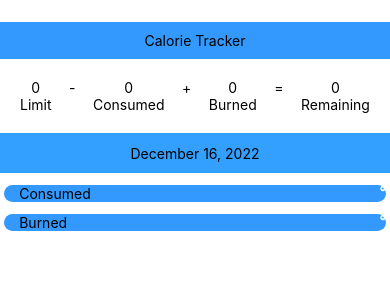
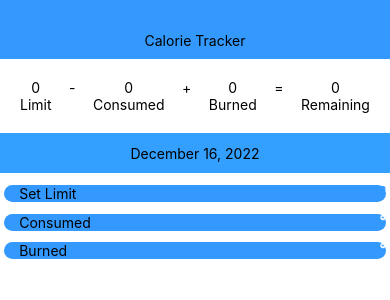
Before and after one commit to Theguyat2012/CalorieTracker, a React Native app: screen / in a window 390 px wide. Shown: the top 300 px of the page. Built offline with nearby package versions, Linux system fonts and the light colour scheme.

Commit message:
add set limit button

```diff
--- a/components/AddCaloriesButton.js
+++ b/components/AddCaloriesButton.js
@@ -9,7 +9,7 @@ const AddCaloriesButton = (props) => {
         <View style={styles.wrapper}>
             <TouchableOpacity onPress={props.open} style={styles.button}>
                 <Text style={styles.text}>{props.title}</Text>
-                <Entypo name="circle-with-plus" size='40%' color="#FFFFFF" />
+                <Entypo name="circle-with-plus" size={props.size} color={props.color} />
             </TouchableOpacity>
         </View>
     );
--- a/components/AppBar.js
+++ b/components/AppBar.js
@@ -1,10 +1,10 @@
-import { Platform, SafeAreaView, StatusBar, StyleSheet, View } from 'react-native';
+import { Platform, SafeAreaView, StatusBar, StyleSheet, Text, View } from 'react-native';
 
 
 const AppBar = () => {
     return (
         <View>
-            <StatusBar style={styles.statusBar} barStyle='dark-content'/>
+            <StatusBar style={styles.statusBar} />
             <View style={styles.appBar} />
         </View>
     );
@@ -22,6 +22,7 @@ const styles = StyleSheet.create ({
         height: statusBarHeight,
     },
     appBar: {
+        backgroundColor: '#3399FF',
         height: appBarHeight,
     }
 });
--- a/components/Calories.js
+++ b/components/Calories.js
@@ -1,13 +1,15 @@
 import React, { useState } from "react";
-import { View, StyleSheet } from 'react-native';
+import { View, StyleSheet, Text, TouchableOpacity } from 'react-native';
 
 import AddCaloriesButton from "./AddCaloriesButton";
 import AddCaloriesModal from "./AddCaloriesModal";
 import AddedCalories from "./AddedCalories";
+import SetLimitModal from "./SetLimitModal";
 
 
 const Calories = (props) => {
-    const [visible, setVisible] = useState(false);
+    const [visibleLimit, setVisibleLimt] = useState(false);
+    const [visibleAddCalories, setVisibleAddCalories] = useState(false);
     const [openType, setOpenType] = useState(false);
     const [type, setType] =  useState(null);
     const [items, setItems] = useState([
@@ -18,21 +20,26 @@ const Calories = (props) => {
     return (
         <>
             <View style={styles.calories}>
-                <AddCaloriesButton title='Consumed' open={() => {setVisible(true), setType('Consumed')}} />
+                <AddCaloriesButton title='Set Limit' size='40%' color='#3399FF' open={() => setVisibleLimt()} />
+                <AddCaloriesButton title='Consumed' size='40%' color='white' open={() => {setVisibleAddCalories(true), setType('Consumed')}} />
                 {renderCalories(props.added, 'Consumed')}
-                <AddCaloriesButton title='Burned' open={() => {setVisible(true), setType('Burned')}} />
+                <AddCaloriesButton title='Burned' size='40%' color='white' open={() => {setVisibleAddCalories(true), setType('Burned')}} />
                 {renderCalories(props.added, 'Burned')}
             </View>
             <AddCaloriesModal
-                visible={visible}
+                visible={visibleAddCalories}
                 openType={openType}
                 setOpenType={setOpenType}
                 type={type} setType={setType}
                 items={items}
                 setItems={setItems}
-                close={() => setVisible(false)}
+                close={() => setVisibleAddCalories(false)}
                 added={props.added}
                 setAdded={props.setAdded}
+            />
+            <SetLimitModal
+                visible={visibleLimit}
+                close={() => setVisibleLimt(false)}
             />
         </>
     );
--- /dev/null
+++ b/components/SetLimitModal.js
@@ -0,0 +1,39 @@
+import React from 'react';
+import { Modal, StyleSheet, Text, TextInput, TouchableOpacity, View } from 'react-native';
+import { AntDesign } from '@expo/vector-icons';
+
+
+const SetLimitModal = (props) => {
+
+    return (
+        <Modal animationType='slide' visible={props.visible} transparent={true}>
+            <View style={styles.modalWrapper}>
+                <View style={styles.modalView }>
+                    <View style={styles.headerWrapper}>
+                        <Text>Set Limit</Text>
+                        <TouchableOpacity onPress={() => props.close(true)}>
+                            <AntDesign name="closecircle" size={40} color="red" />
+                        </TouchableOpacity>
+                    </View>
+                    <View>
+                        <Text>New Limit</Text>
+                        <TextInput value={props.limit} />
+                    </View>
+                </View>
+            </View>
+        </Modal>
+    );
+}
+
+const styles = StyleSheet.create({
+    modalWrapper: {
+
+    },
+    modalView: {
+
+    },
+    headerWrapper: {}
+    ,
+});
+
+export default SetLimitModal;
```
